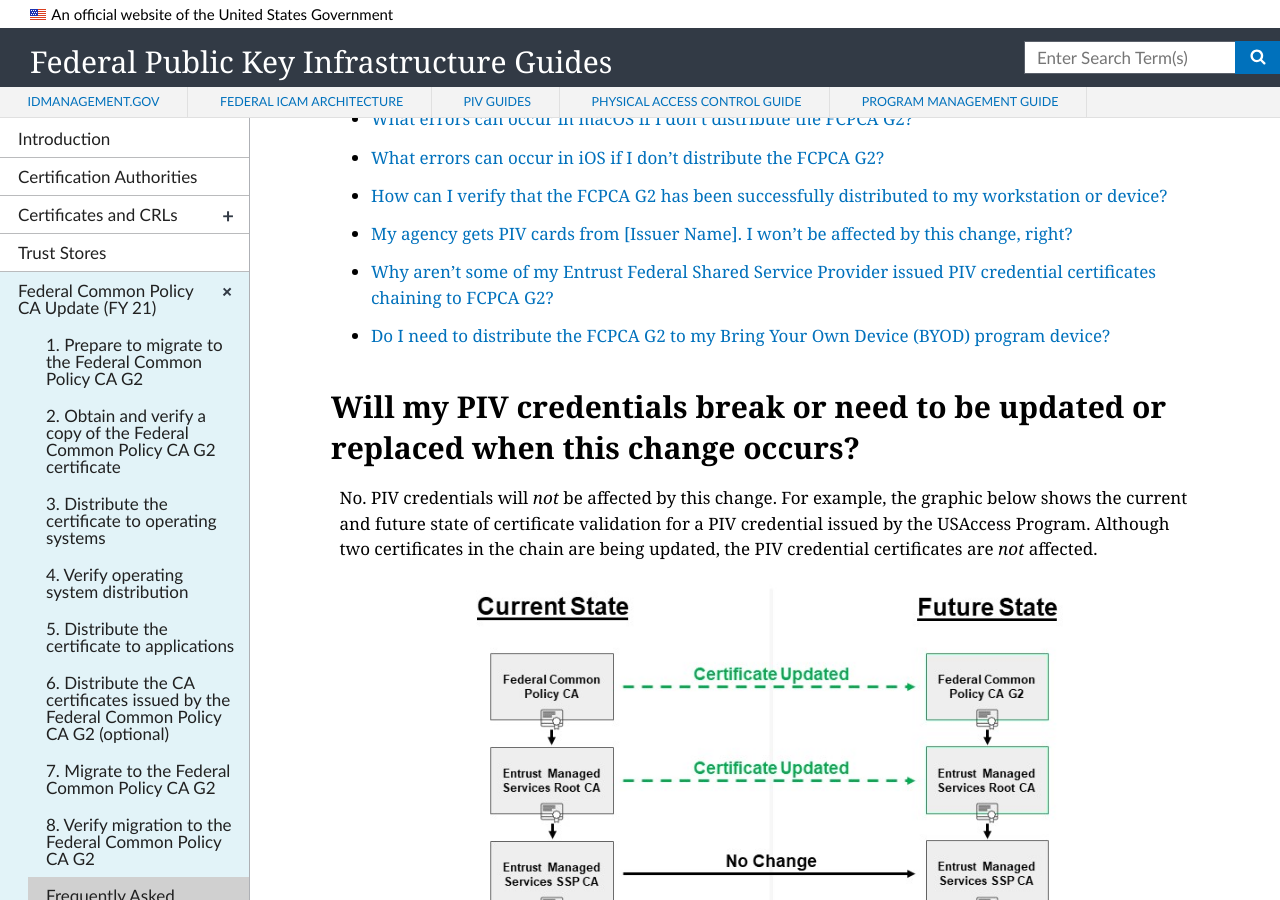
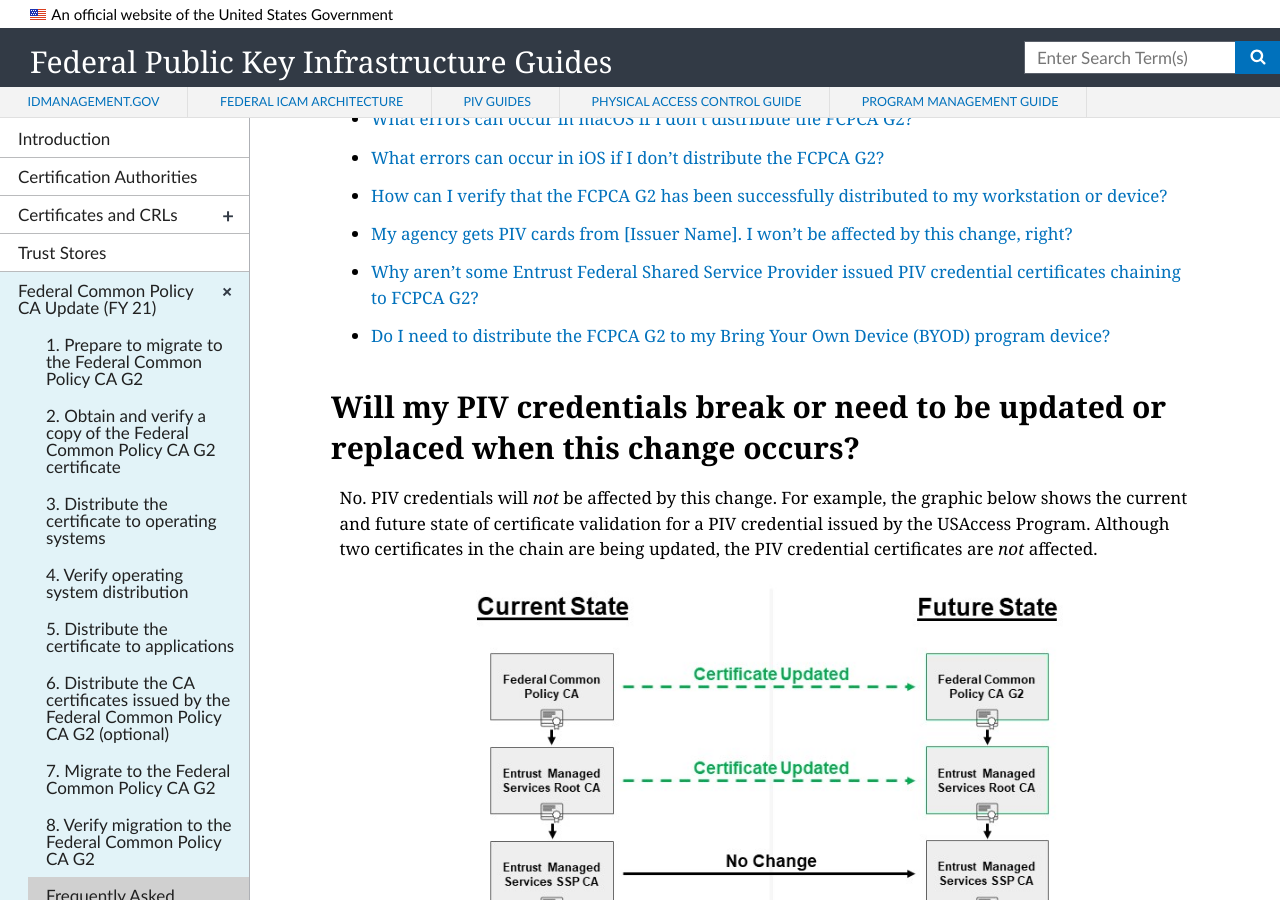
Before and after one commit to GSA/fpki-guides, a Jekyll site: the page built from _common/09_faq.md, in a window 1280 px wide and 900 px high, scrolled down 382 px. Built offline with Jekyll 4.4.1, drawn with Linux system fonts in a browser that asks for light colours; nearby versions of some CDN libraries; some of the changed text lies outside the part shown.

Commit message:
Update 09_faq.md

```diff
--- a/_common/09_faq.md
+++ b/_common/09_faq.md
@@ -16,7 +16,7 @@
 - [What errors can occur in iOS if I don’t distribute the FCPCA G2?](#what-errors-can-occur-in-ios-if-i-dont-distribute-the-fcpca-g2)
 - [How can I verify that the FCPCA G2 has been successfully distributed to my workstation or device?](#how-can-i-verify-that-the-fcpca-g2-has-been-successfully-distributed-to-my-workstation-or-device)
 - [My agency gets PIV cards from [Issuer Name]. I won’t be affected by this change, right?](#do-i-need-to-distribute-the-fcpca-g2-to-my-bring-your-own-device-byod-program-device)
-- [Why aren't some of my Entrust Federal Shared Service Provider issued PIV credential certificates chaining to FCPCA G2?](#why-arent-some-of-my-entrust-federal-shared-service-provider-issued-piv-credential-certificates-chaining-to-fcpca-g2)
+- [Why aren't some Entrust Federal Shared Service Provider issued PIV credential certificates chaining to FCPCA G2?](#why-arent-some-entrust-federal-shared-service-provider-issued-piv-credential-certificates-chaining-to-fcpca-g2)
 - [Do I need to distribute the FCPCA G2 to my Bring Your Own Device (BYOD) program device?](#do-i-need-to-distribute-the-fcpca-g2-to-my-bring-your-own-device-byod-program-device)
 
 
@@ -113,7 +113,7 @@
 
 This change *does* affect how federal enterprise workstations and devices validate PIV credential certificates.
 
-## Why aren't some of my Entrust Federal Shared Service Provider issued PIV credential certificates chaining to FCPCA G2?
+## Why aren't some Entrust Federal Shared Service Provider issued PIV credential certificates chaining to FCPCA G2?
 
 Entrust Federal Shared Service Provider (SSP) PIV credential certificates issued before August 13, 2019, chain through an older version of the Entrust Managed Services Root CA on their way to the Federal Common Policy CA than certificates issued since.  This older version of the Entrust Managed Services Root CA will not receive a certificate from the Federal Common Policy CA G2.
 
```
